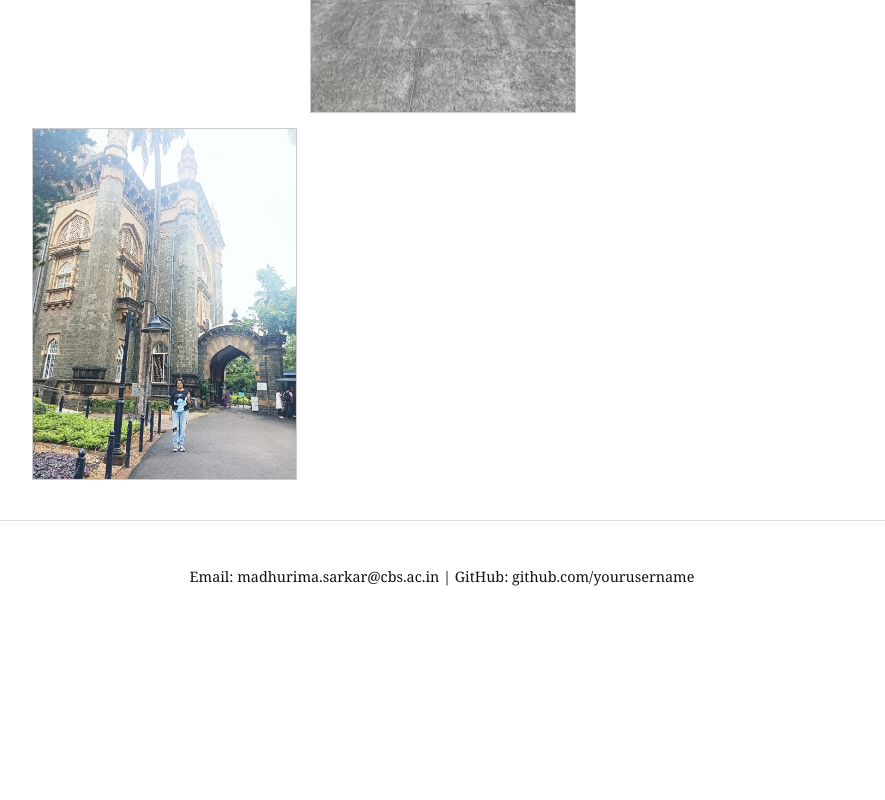
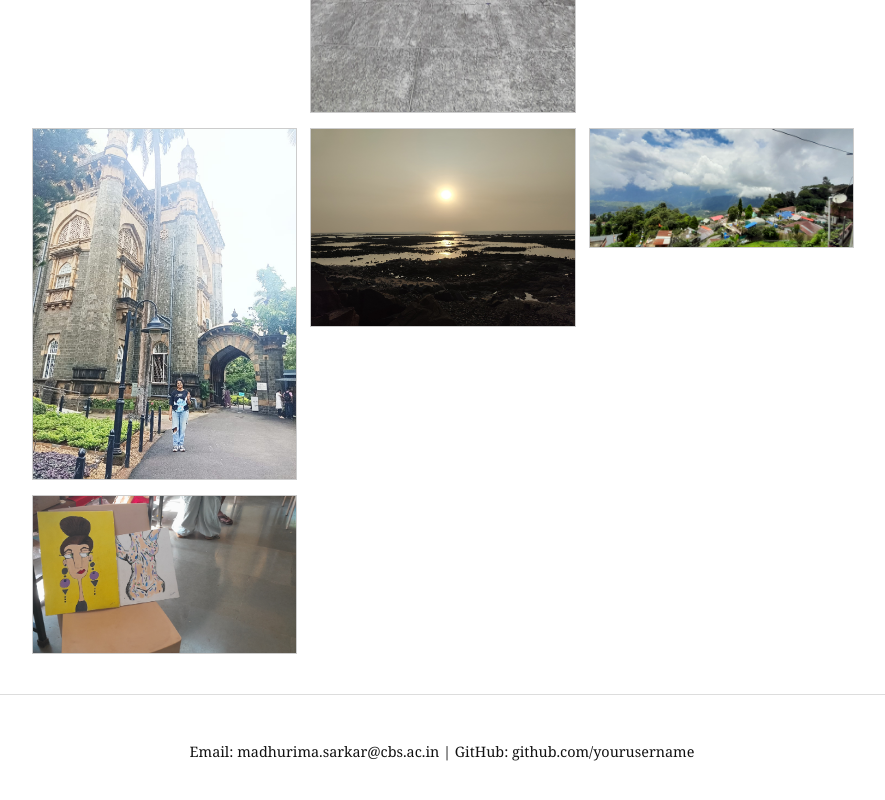
Before and after one commit to madethegreat/madethegreat.github.io, a plain HTML site: page index.html in a window 1280 px wide. Shown: the part 2740-3540 px from the top of the page, without its empty margins (198-1083 px from the left). Before the commit the page ends 3373 px from the top, so only its background shows below. Drawn offline with Linux system fonts and the light colour scheme.

Commit message:
Update index.html

```diff
--- a/index.html
+++ b/index.html
@@ -142,6 +142,10 @@
     <img src="gallery/3.jpg" alt="me at CKS Memorial Hall">
     <img src="gallery/4.jpg" alt="CKS Memorial Hall, Taipei">
     <img src="gallery/7.jpg" alt="me at the Museum in Mumbai">
+    <img src="gallery/14.jpg" alt="sunset at TIFR">
+    <img src="gallery/11.jpg" alt="childhood at Kurseong">
+    <img src="gallery/12.jpg" alt="art">
+
 
 
   </div>
```
